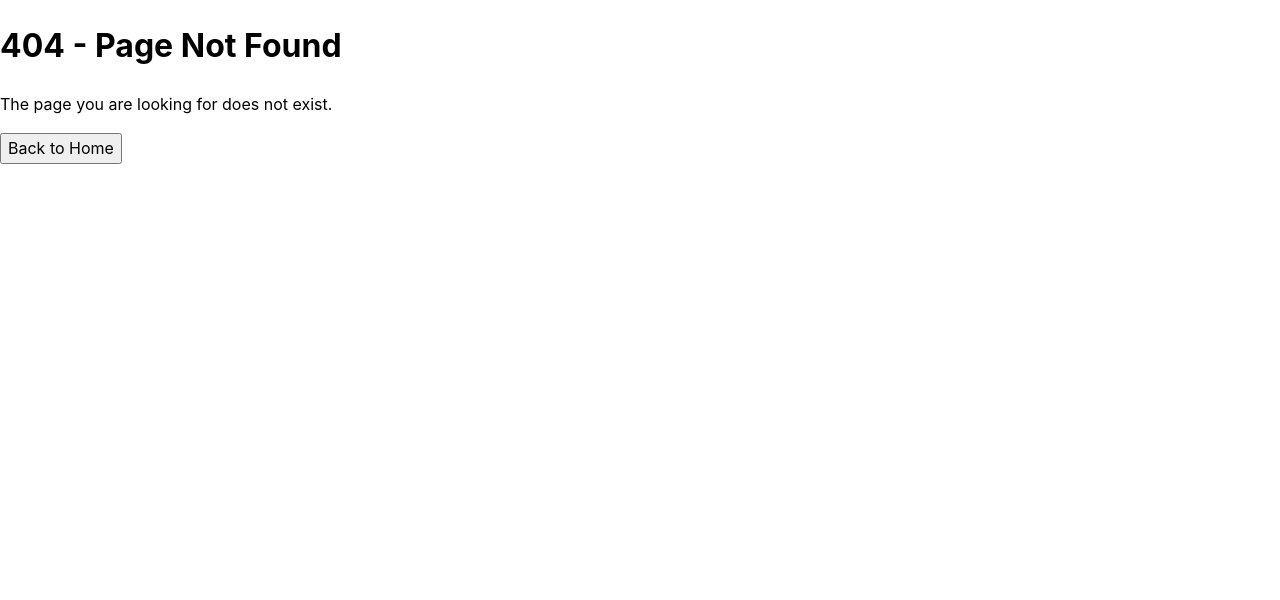
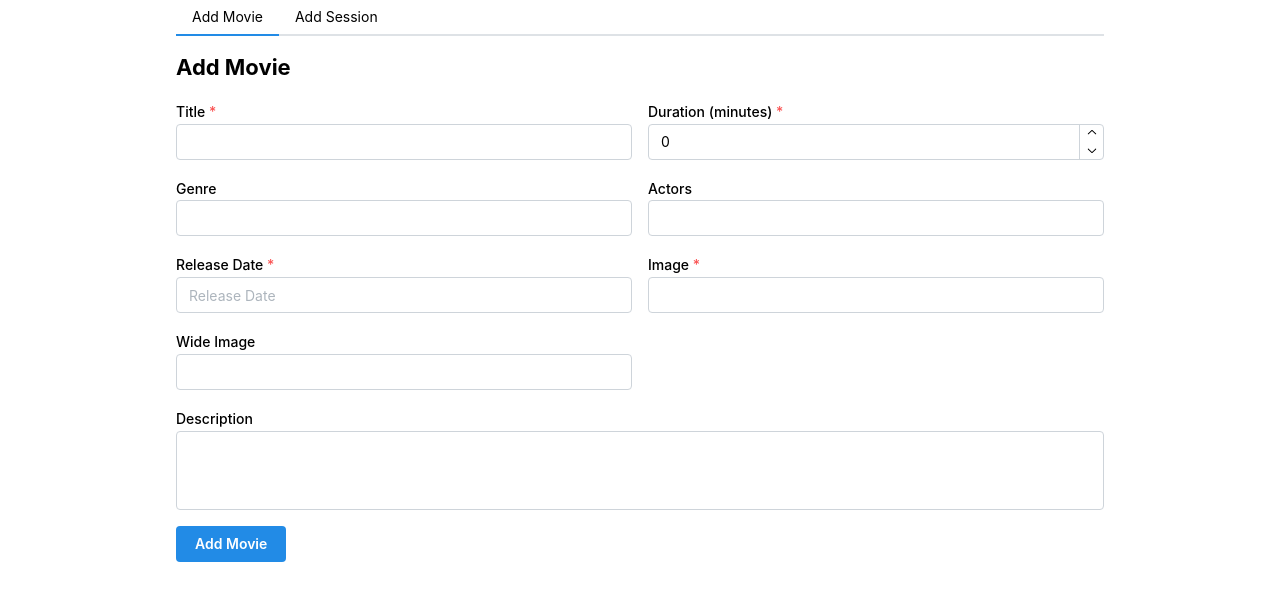
Before and after one commit to Eughami/cinema-dj, a React (Vite) app: page /cinema-dj/admin in a window 1280 px wide. Before the commit this address had no page. Shown: the top 600 px of the page. Built offline with nearby package versions, Linux system fonts and the light colour scheme; no server answers.

Commit message:
Added form to add movie and session as admin

```diff
--- a/package.json
+++ b/package.json
@@ -14,8 +14,11 @@
               "dependencies": {
                         "@mantine/carousel": "^7.15.2",
                         "@mantine/core": "7.15.2",
+                        "@mantine/dates": "^7.15.2",
                         "@mantine/hooks": "7.15.2",
                         "@tabler/icons-react": "^3.26.0",
+                        "axios": "^1.7.9",
+                        "dayjs": "^1.11.13",
                         "embla-carousel-autoplay": "^7.1.0",
                         "embla-carousel-react": "^7.1.0",
                         "react": "^18.3.1",
--- /dev/null
+++ b/src/Admin.tsx
@@ -0,0 +1,58 @@
+import { useState, useEffect } from 'react';
+import {
+  AppShell,
+  Navbar,
+  Header,
+  Title,
+  Container,
+  Tabs,
+} from '@mantine/core';
+import axios from 'axios';
+import AddMovie from './components/AddMovie';
+import AddSession from './components/AddSession';
+
+const Admin = () => {
+  const [movies, setMovies] = useState([]);
+
+  useEffect(() => {
+    // Fetch movies when the component mounts
+    const fetchMovies = async () => {
+      try {
+        const response = await axios.get('http://localhost:3000/movies');
+        setMovies(response.data);
+      } catch (error) {
+        console.error('Failed to fetch movies', error);
+      }
+    };
+    fetchMovies();
+  }, []);
+
+  return (
+    <AppShell padding="md">
+      <Container>
+        <Tabs defaultValue="add-movie">
+          <Tabs.List>
+            <Tabs.Tab value="add-movie">Add Movie</Tabs.Tab>
+            <Tabs.Tab value="add-session">Add Session</Tabs.Tab>
+          </Tabs.List>
+
+          <Tabs.Panel value="add-movie" pt="md">
+            <Title order={3} mb="md">
+              Add Movie
+            </Title>
+            <AddMovie />
+          </Tabs.Panel>
+
+          <Tabs.Panel value="add-session" pt="md">
+            <Title order={3} mb="md">
+              Add Session
+            </Title>
+            <AddSession movies={movies} />
+          </Tabs.Panel>
+        </Tabs>
+      </Container>
+    </AppShell>
+  );
+};
+
+export default Admin;
--- a/src/App.tsx
+++ b/src/App.tsx
@@ -8,6 +8,8 @@ import HomePage from './HomePage';
 import Movie from './Movie';
 import NotFound from './components/NotFound';
 import { TheaterSeating } from './components/TheaterSeating/TheaterSeating';
+import Admin from './Admin';
+import '@mantine/dates/styles.css';
 
 export default function App() {
   return (
@@ -17,6 +19,7 @@ export default function App() {
           <Route path="/" element={<HomePage />} />
           <Route path="/movie/:id" element={<Movie />} />
           <Route path="/booking/:id" element={<TheaterSeating />} />
+          <Route path="/admin" element={<Admin />} />
           <Route path="*" element={<NotFound />} />
         </Routes>
       </BrowserRouter>
--- /dev/null
+++ b/src/components/AddMovie.tsx
@@ -0,0 +1,128 @@
+import { useState } from 'react';
+import {
+  Button,
+  TextInput,
+  NumberInput,
+  Textarea,
+  Grid,
+  FileInput,
+} from '@mantine/core';
+import axios from 'axios';
+import { DateInput } from '@mantine/dates';
+
+const AddMovie = () => {
+  const [title, setTitle] = useState('');
+  const [duration, setDuration] = useState(0);
+  const [genre, setGenre] = useState('');
+  const [actors, setActors] = useState('');
+  const [releaseDate, setReleaseDate] = useState<Date | null>(null);
+  const [image, setImage] = useState<File | null>(null);
+  const [wideImage, setWideImage] = useState<File | null>(null);
+  const [description, setDescription] = useState('');
+
+  const handleSubmit = async (e: React.FormEvent) => {
+    e.preventDefault();
+
+    const dd = releaseDate?.toISOString().split('T')[0] ?? '';
+    const formData = new FormData();
+    formData.append('title', title);
+    formData.append('duration', duration.toString());
+    formData.append('genre', genre);
+    formData.append('actors', actors);
+    formData.append('release_date', dd);
+    formData.append('description', description);
+    if (image) formData.append('image', image);
+    if (wideImage) formData.append('wide_image', wideImage);
+
+    try {
+      const response = await axios.post(
+        'http://localhost:3000/admin/movies',
+        formData,
+        {
+          headers: {
+            'Content-Type': 'multipart/form-data',
+          },
+        }
+      );
+      alert(`Movie added with ID: ${response.data.id}`);
+    } catch (error) {
+      alert('Failed to add movie');
+      console.error(error);
+    }
+  };
+
+  return (
+    <form onSubmit={handleSubmit}>
+      <Grid>
+        <Grid.Col span={6}>
+          <TextInput
+            label="Title"
+            value={title}
+            onChange={(e) => setTitle(e.target.value)}
+            required
+          />
+        </Grid.Col>
+        <Grid.Col span={6}>
+          <NumberInput
+            label="Duration (minutes)"
+            value={duration}
+            onChange={(value) => setDuration(value || 0)}
+            required
+          />
+        </Grid.Col>
+        <Grid.Col span={6}>
+          <TextInput
+            label="Genre"
+            value={genre}
+            onChange={(e) => setGenre(e.target.value)}
+          />
+        </Grid.Col>
+        <Grid.Col span={6}>
+          <TextInput
+            label="Actors"
+            value={actors}
+            onChange={(e) => setActors(e.target.value)}
+          />
+        </Grid.Col>
+        <Grid.Col span={6}>
+          <DateInput
+            value={releaseDate}
+            onChange={setReleaseDate}
+            label="Release Date"
+            placeholder="Release Date"
+            required
+          />
+        </Grid.Col>
+        <Grid.Col span={6}>
+          <FileInput
+            label="Image"
+            accept="image/*"
+            onChange={setImage}
+            required
+          />
+        </Grid.Col>
+        <Grid.Col span={6}>
+          <FileInput
+            label="Wide Image"
+            accept="image/*"
+            onChange={setWideImage}
+          />
+        </Grid.Col>
+        <Grid.Col span={12}>
+          <Textarea
+            label="Description"
+            value={description}
+            onChange={(e) => setDescription(e.target.value)}
+            autosize
+            minRows={3}
+          />
+        </Grid.Col>
+        <Grid.Col span={12}>
+          <Button type="submit">Add Movie</Button>
+        </Grid.Col>
+      </Grid>
+    </form>
+  );
+};
+
+export default AddMovie;
--- /dev/null
+++ b/src/components/AddSession.tsx
@@ -0,0 +1,102 @@
+import { useState } from 'react';
+import { Button, Select, Grid, TextInput, NumberInput } from '@mantine/core';
+import { DateInput } from '@mantine/dates';
+import axios from 'axios';
+
+const AddSession = ({ movies }) => {
+  const [selectedMovie, setSelectedMovie] = useState<string | null>(null);
+  const [date, setDate] = useState<Date | null>(null);
+  const [time, setTime] = useState<string>('');
+  const [audio, setAudio] = useState('English');
+  const [subtitle, setSubtitle] = useState('');
+  const [hallNo, setHallNo] = useState(1);
+
+  const handleSubmit = async () => {
+    if (!selectedMovie || !date || !time) {
+      alert('Please fill all fields');
+      return;
+    }
+
+    const sessionData = {
+      movie_id: parseInt(selectedMovie),
+      audio,
+      subtitle,
+      hall_no: hallNo,
+      date: date.toISOString().split('T')[0], // Format date as YYYY-MM-DD
+      time,
+    };
+
+    try {
+      const response = await axios.post(
+        'http://localhost:3000/admin/sessions',
+        sessionData
+      );
+      alert(`Session added with ID: ${response.data.id}`);
+    } catch (error) {
+      alert('Failed to add session');
+      console.error(error);
+    }
+  };
+
+  return (
+    <Grid>
+      <Grid.Col span={6}>
+        <Select
+          label="Select Movie"
+          placeholder="Pick a movie"
+          data={movies.map((movie) => ({
+            value: movie.id.toString(),
+            label: movie.title,
+          }))}
+          value={selectedMovie}
+          onChange={setSelectedMovie}
+          required
+        />
+      </Grid.Col>
+      <Grid.Col span={6}>
+        <DateInput
+          label="Select Date"
+          value={date}
+          onChange={setDate}
+          required
+        />
+      </Grid.Col>
+      <Grid.Col span={6}>
+        <TextInput
+          label="Select Time"
+          value={time}
+          onChange={(e) => setTime(e.target.value)}
+          required
+        />
+      </Grid.Col>
+      <Grid.Col span={6}>
+        <TextInput
+          label="Audio"
+          value={audio}
+          onChange={(e) => setAudio(e.target.value)}
+          required
+        />
+      </Grid.Col>
+      <Grid.Col span={6}>
+        <TextInput
+          label="Subtitle"
+          value={subtitle}
+          onChange={(e) => setSubtitle(e.target.value)}
+        />
+      </Grid.Col>
+      <Grid.Col span={6}>
+        <NumberInput
+          label="Hall Number"
+          value={hallNo}
+          onChange={(value) => setHallNo(value)}
+          required
+        />
+      </Grid.Col>
+      <Grid.Col span={12}>
+        <Button onClick={handleSubmit}>Add Session</Button>
+      </Grid.Col>
+    </Grid>
+  );
+};
+
+export default AddSession;
--- a/src/components/MovieTime.tsx
+++ b/src/components/MovieTime.tsx
@@ -1,6 +1,6 @@
 import { Button } from '@mantine/core';
 import classes from './MovieTime.module.css';
-import { IconTicket } from '@tabler/icons-react';
+// import { IconTicket } from '@tabler/icons-react';
 
 const MovieTime = () => {
   const baseRoute = import.meta.env.VITE_BASE_ROUTE;
@@ -19,7 +19,7 @@ const MovieTime = () => {
           root: classes.mtButton,
           label: classes.mtButtonLabel,
         }}
-        leftSection={<IconTicket stroke={2} />}
+        // leftSection={<IconTicket stroke={2} />}
         radius="md"
         variant="outline"
         color="#620D8A"
```
Also changed, not shown: 1 other file (tests, documents, lock files or other folders). Lines whose indentation alone changed are shown as unchanged.
